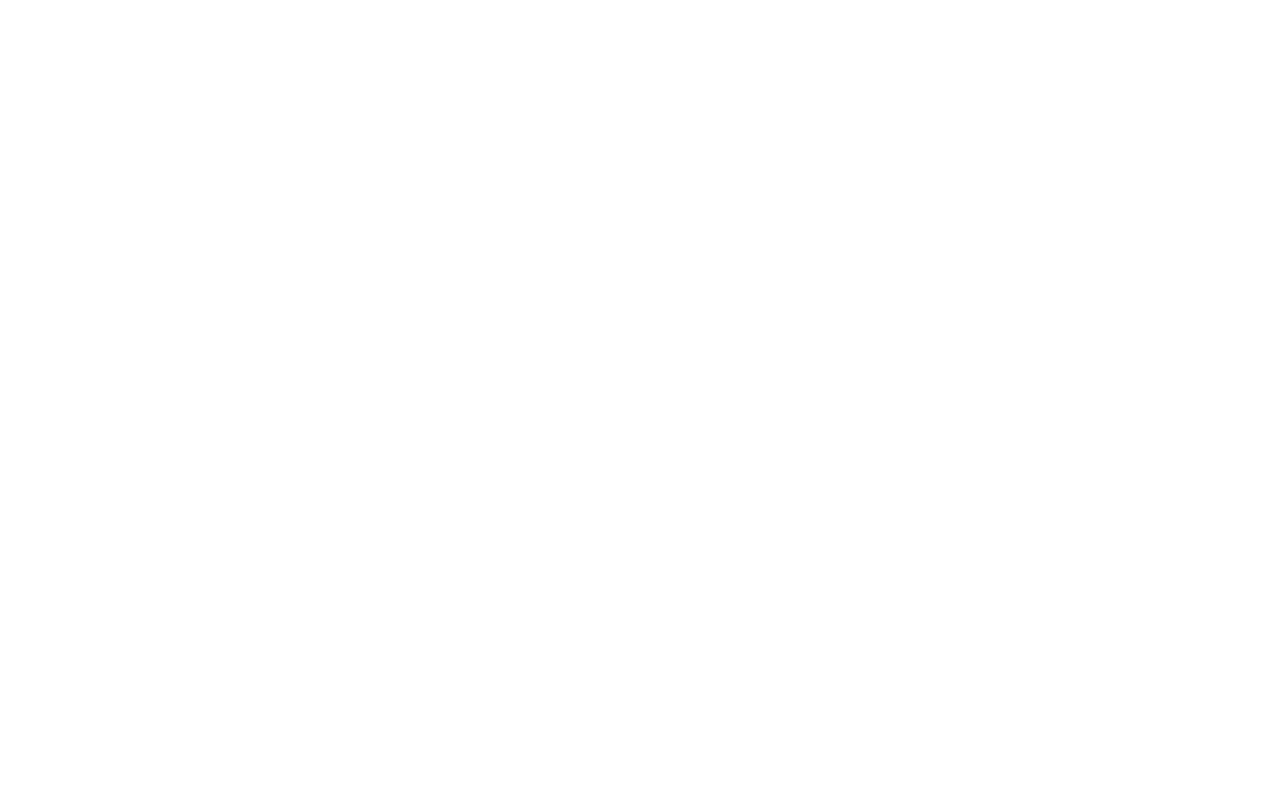
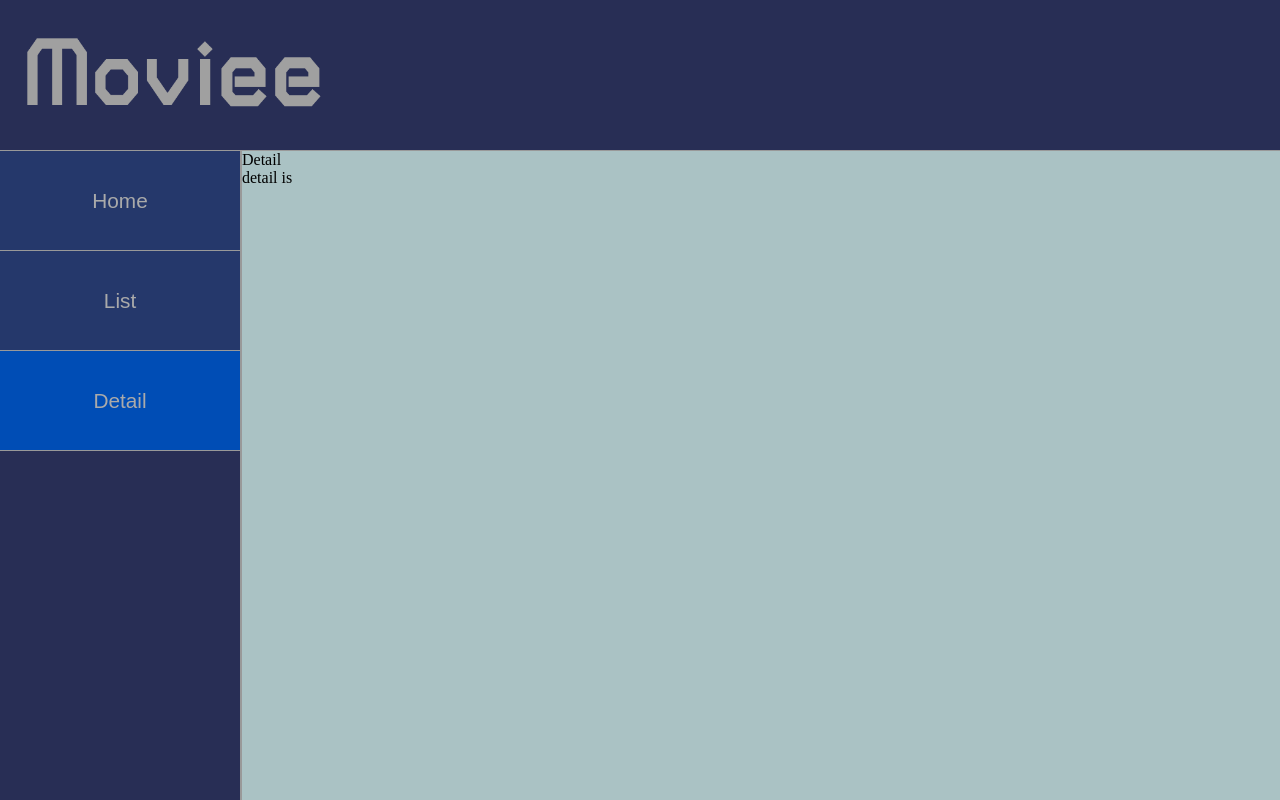
Before and after one commit to ZZZWTGitHub/-Neo4j-, a React (Create React App) app in the folder moviee/: page /detail in a window 1280 px wide. Before the commit this address had no page. Built offline with nearby package versions, Linux system fonts and the light colour scheme.

Commit message:
add active button function

```diff
--- a/moviee/src/App.css
+++ b/moviee/src/App.css
@@ -35,7 +35,7 @@
 .container>.aside {
   display: flex;
   flex: 0 0 240px;
-  border-right: 2px solid red;
+  border-right: 2px solid #999;
   flex-direction: column;
   background-color: rgb(40, 46, 85);
 }
@@ -46,14 +46,18 @@
   border: 0px solid #000;
   border-bottom: 1px solid #999;
   color: #aaa;
-  font-size: 1.25rem;
+  font-size: 1.3rem;
 }
 
-.container>.aside>button:nth-of-type(1) {
+/* .container>.aside>button:nth-of-type(1) {
   background-color: rgb(0, 77, 181);
-}
+} */
 
 .mainbox {
   background-color: rgb(170, 194, 196);
   flex: 1;
 }
+
+.container>.aside>.active {
+  background-color: rgb(0, 77, 181);
+}
--- a/moviee/src/App.jsx
+++ b/moviee/src/App.jsx
@@ -1,4 +1,4 @@
-import React, { Fragment } from 'react'
+import React, { Fragment, useState } from 'react'
 import { connect } from 'react-redux'
 import { Outlet, Link, useLocation, useNavigate } from 'react-router-dom'
 import logo from "./image/logo_moviee.png"
@@ -6,22 +6,33 @@ import logo from "./image/logo_moviee.png"
 import "./App.css"
 
 function App(props) {
+  const [active, setActive] = useState(0)
+
   const logoURL = logo
 
   const location = useLocation()
   const navigate = useNavigate()
-  console.log(location.pathname)
+  // console.log(location.pathname)
 
   const goHome = () => {
     navigate('/home?id=zzzwt')
+    setActive(1)
+    // console.log('active=' + active)
+    console.log(location.pathname)
   }
 
   const goList = () => {
     navigate('/list')
+    setActive(2)
+    // console.log('active=' + active)
+    console.log(location.pathname)
   }
 
   const goDetail = () => {
-    navigate('/detail/456789')
+    navigate('/detail')
+    setActive(3)
+    // console.log('active=' + active)
+    console.log(location)
   }
 
   return (
@@ -32,9 +43,9 @@ function App(props) {
         </div>
         <div className='container'>
           <div className='aside'>
-            <button onClick={goHome}>Home</button>
-            <button onClick={goList}>List</button>
-            <button onClick={goDetail}>Detail</button>
+            <button onClick={goHome} className={location.pathname === '/home' ? 'active' : ''}>Home</button>
+            <button onClick={goList} className={location.pathname === '/list' ? 'active' : ''}>List</button>
+            <button onClick={goDetail} className={location.pathname === '/detail' ? 'active' : ''}>Detail</button>
           </div>
           <div className='mainbox'><Outlet /></div>
         </div>
--- a/moviee/src/router/index.jsx
+++ b/moviee/src/router/index.jsx
@@ -2,7 +2,7 @@ import App from "../App"
 import Home from "../pages/Home"
 import List from "../pages/List"
 import Detail from "../pages/Detail"
-import { BrowserRouter, Route, Routes } from "react-router-dom"
+import { BrowserRouter, Route, Routes, Redirect } from "react-router-dom"
 
 const BaseRouter = () => {
   return (
@@ -11,7 +11,7 @@ const BaseRouter = () => {
         <Route path='/' element={<App />}>
           <Route path='/home' element={<Home />}></Route>
           <Route path='/list' element={<List />}></Route>
-          <Route path='/detail/:id' element={<Detail />}></Route>
+          <Route path='/detail' element={<Detail />}></Route>
         </Route>
       </Routes>
     </BrowserRouter>
```
